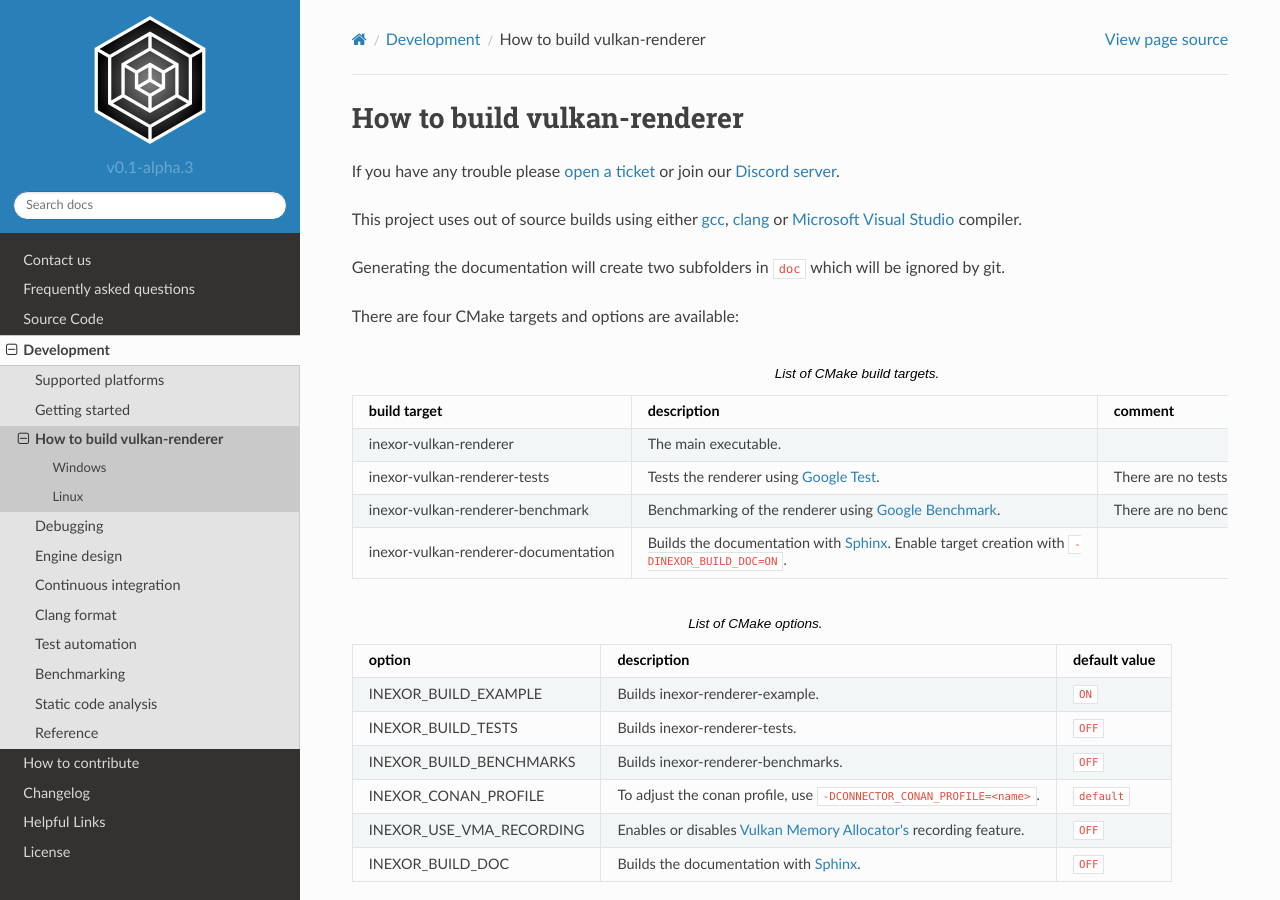
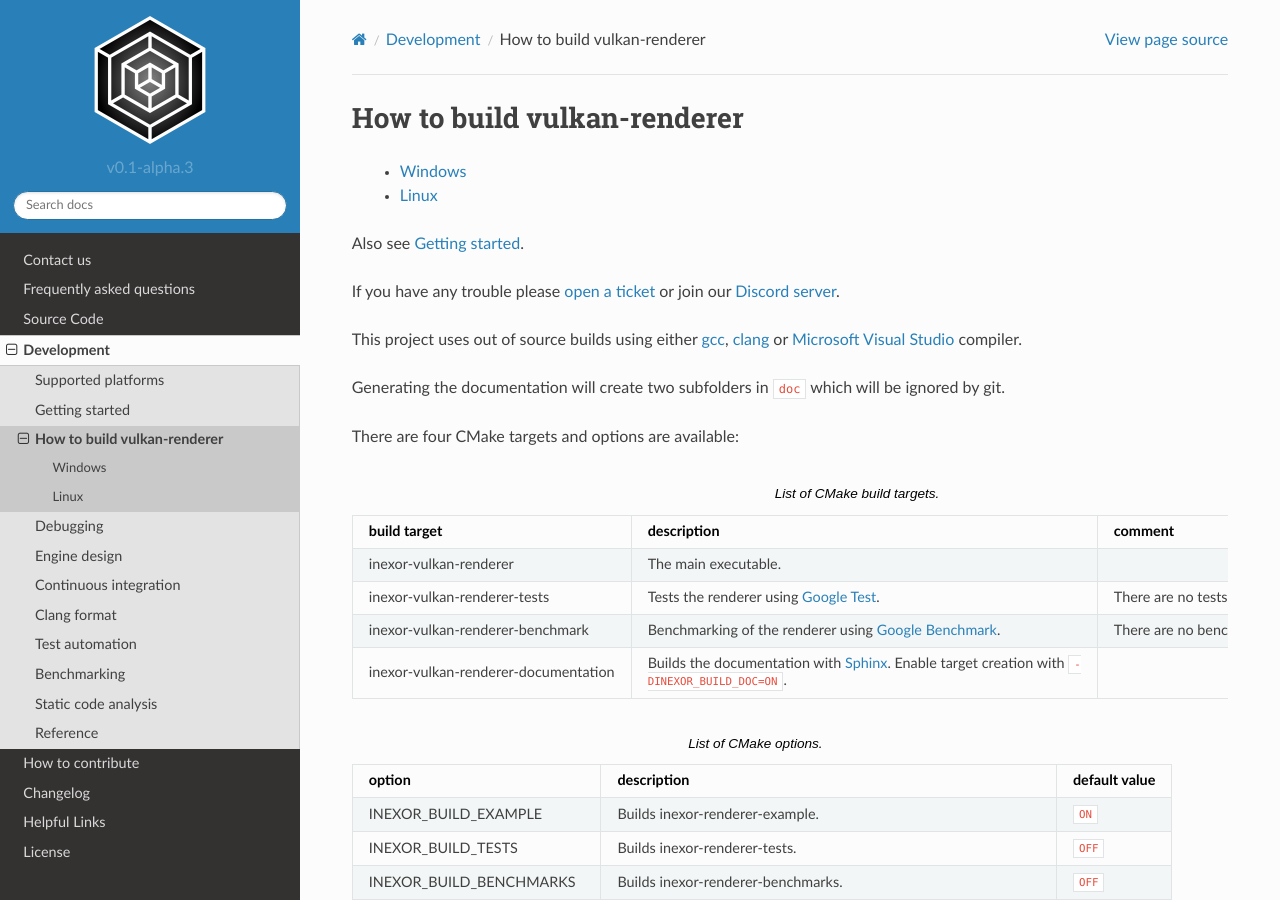
Before and after one commit to inexorgame/vulkan-renderer, a Sphinx documentation site: the page built from documentation/source/development/building.rst, in a window 1280 px wide and 900 px high. Built offline with Sphinx 7.4.7 and the Read the Docs theme 2.0.0, drawn with Linux system fonts in a browser that asks for light colours; pages that are not in the unit, such as notebooks, are missing from menus.

Commit message:
[docs] References between getting started and building

```diff
--- a/documentation/source/development/building.rst
+++ b/documentation/source/development/building.rst
@@ -2,6 +2,11 @@
 
 How to build vulkan-renderer
 ============================
+
+ * :ref:`BUILDING Windows`
+ * :ref:`BUILDING Linux`
+
+Also see :ref:`GETTING_STARTED`.
 
 If you have any trouble please `open a ticket <https://github.com/inexorgame/vulkan-renderer/issues>`__ or join our `Discord server <https://discord.com/invite/acUW8k7>`__.
 
--- a/documentation/source/development/getting-started.rst
+++ b/documentation/source/development/getting-started.rst
@@ -2,6 +2,8 @@
 
 Getting started
 ===============
+
+Also see the :ref:`building instructions<BUILDING>` (:ref:`BUILDING Windows`/:ref:`BUILDING Linux`).
 
 Required Software
 -----------------
```
